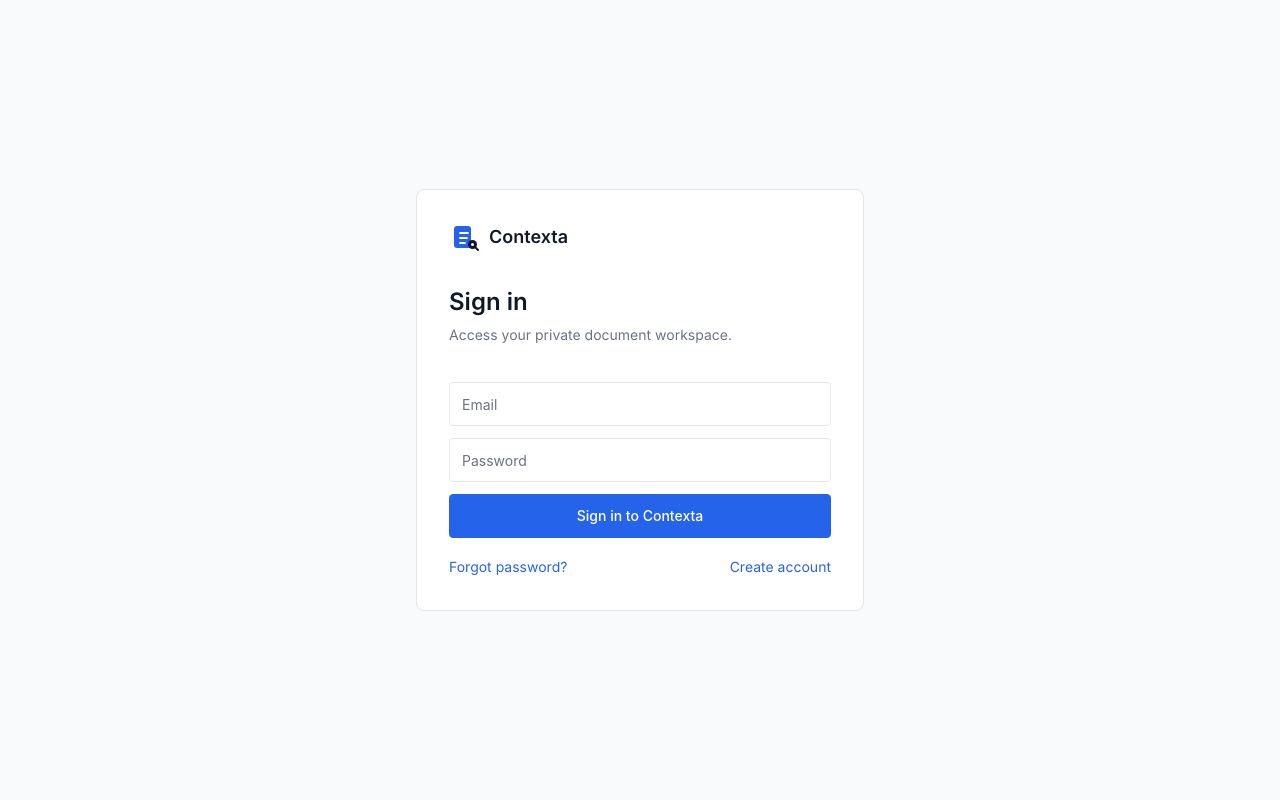
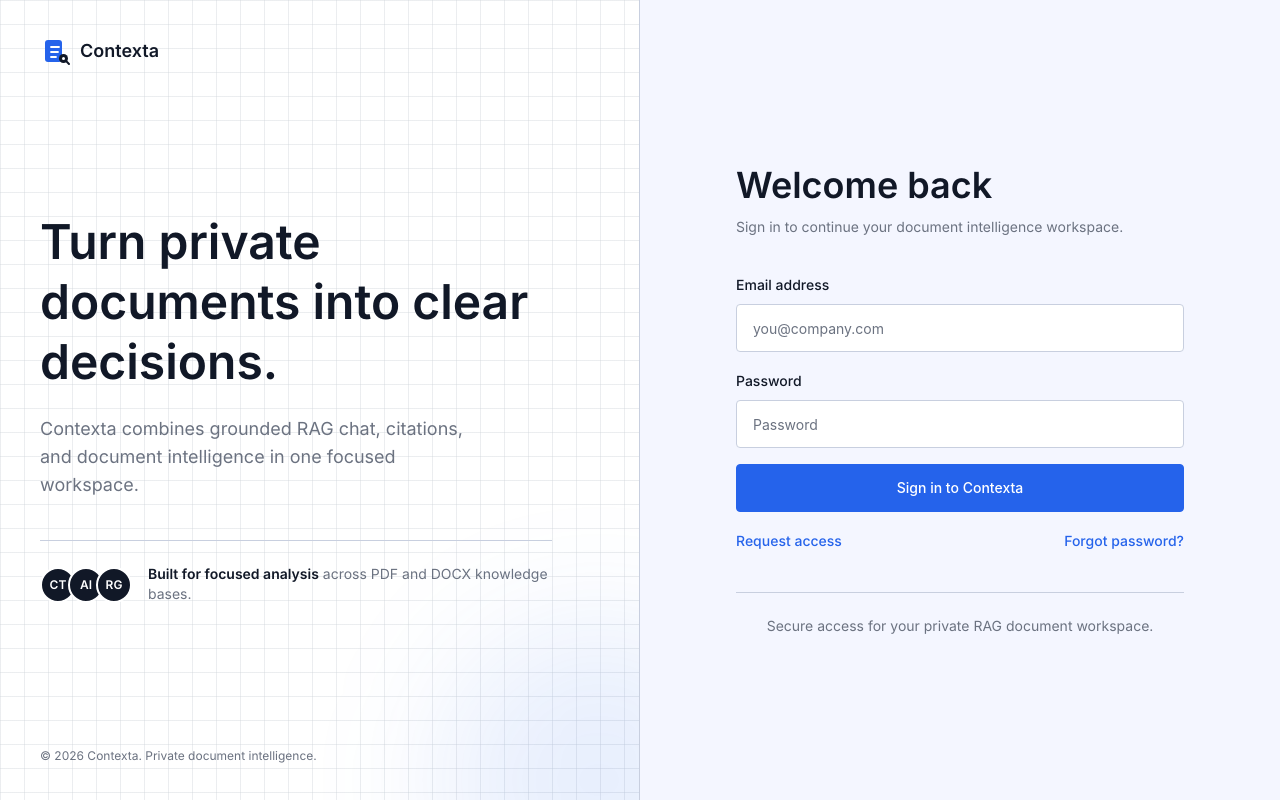
Before and after one commit to Vann4799/Contexta, a Next.js app in the folder apps/web/: page /login in a window 1280 px wide. Built offline with nearby package versions, Linux system fonts and the light colour scheme.

Commit message:
feat: redesign login screen

```diff
--- a/apps/web/app/globals.css
+++ b/apps/web/app/globals.css
@@ -34,3 +34,10 @@ a {
   color: inherit;
   text-decoration: none;
 }
+
+.login-grid-bg {
+  background-size: 24px 24px;
+  background-image:
+    linear-gradient(to right, rgba(209, 213, 219, 0.42) 1px, transparent 1px),
+    linear-gradient(to bottom, rgba(209, 213, 219, 0.42) 1px, transparent 1px);
+}
--- a/apps/web/app/login/page.tsx
+++ b/apps/web/app/login/page.tsx
@@ -4,19 +4,66 @@ import { ContextaLogo } from "@/components/contexta-logo";
 
 export default function LoginPage() {
   return (
-    <main className="flex min-h-screen items-center justify-center bg-background px-4 py-8">
-      <section className="w-full max-w-md rounded-contexta border border-border bg-white p-6 shadow-soft sm:p-8">
+    <main className="min-h-screen bg-[#f4f6ff] text-ink md:grid md:grid-cols-2">
+      <section className="login-grid-bg relative hidden min-h-screen flex-col justify-between overflow-hidden border-r border-[#c8cfdf] bg-white px-10 py-9 md:flex">
         <ContextaLogo />
-        <h1 className="mt-8 font-heading text-2xl font-semibold">Sign in</h1>
-        <p className="mt-2 text-sm text-subtle">Access your private document workspace.</p>
-        <AuthForm mode="login" />
-        <div className="mt-5 flex flex-col gap-2 text-sm sm:flex-row sm:justify-between">
-          <Link href="/forgot-password" className="text-primary hover:text-blue-700">
-            Forgot password?
-          </Link>
-          <Link href="/register" className="text-primary hover:text-blue-700">
-            Create account
-          </Link>
+
+        <div className="max-w-lg">
+          <h1 className="font-heading text-5xl font-semibold leading-tight text-ink">
+            Turn private documents into clear decisions.
+          </h1>
+          <p className="mt-6 max-w-md text-lg leading-7 text-subtle">
+            Contexta combines grounded RAG chat, citations, and document intelligence in one focused workspace.
+          </p>
+
+          <div className="mt-10 border-t border-[#c8cfdf] pt-6">
+            <div className="flex items-center gap-4">
+              <div className="flex -space-x-2">
+                {["CT", "AI", "RG"].map((label) => (
+                  <span
+                    key={label}
+                    className="flex h-9 w-9 items-center justify-center rounded-full border-2 border-white bg-ink text-xs font-semibold text-white"
+                  >
+                    {label}
+                  </span>
+                ))}
+              </div>
+              <p className="text-sm leading-5 text-subtle">
+                <span className="font-semibold text-ink">Built for focused analysis</span> across PDF and DOCX knowledge bases.
+              </p>
+            </div>
+          </div>
+        </div>
+
+        <p className="text-xs text-subtle">© 2026 Contexta. Private document intelligence.</p>
+        <div className="pointer-events-none absolute bottom-[-140px] right-[-120px] h-80 w-80 rounded-full bg-primary/10 blur-3xl" />
+      </section>
+
+      <section className="flex min-h-screen items-center justify-center px-5 py-10 sm:px-8">
+        <div className="w-full max-w-md rounded-contexta border border-[#c8cfdf] bg-white p-6 shadow-soft md:border-0 md:bg-transparent md:p-0 md:shadow-none">
+          <div className="mb-8 md:hidden">
+            <ContextaLogo />
+          </div>
+
+          <div className="mb-8">
+            <h2 className="font-heading text-4xl font-semibold leading-tight">Welcome back</h2>
+            <p className="mt-2 text-sm leading-6 text-subtle">Sign in to continue your document intelligence workspace.</p>
+          </div>
+
+          <AuthForm mode="login" />
+
+          <div className="mt-5 flex items-center justify-between gap-3 text-sm">
+            <Link href="/register" className="font-medium text-primary hover:text-blue-700">
+              Request access
+            </Link>
+            <Link href="/forgot-password" className="font-medium text-primary hover:text-blue-700">
+              Forgot password?
+            </Link>
+          </div>
+
+          <div className="mt-10 border-t border-[#c8cfdf] pt-6">
+            <p className="text-center text-sm text-subtle">Secure access for your private RAG document workspace.</p>
+          </div>
         </div>
       </section>
     </main>
--- a/apps/web/components/auth/auth-form.tsx
+++ b/apps/web/components/auth/auth-form.tsx
@@ -116,49 +116,51 @@ export function AuthForm({ mode }: AuthFormProps) {
   }
 
   return (
-    <form className="mt-6 space-y-3" onSubmit={handleSubmit}>
+    <form className="mt-6 space-y-4" onSubmit={handleSubmit}>
       {isRegister ? (
-        <>
-          <label className="sr-only" htmlFor="register-name">
+        <div className="space-y-2">
+          <label className="text-sm font-medium text-ink" htmlFor="register-name">
             Full name
           </label>
           <input
             id="register-name"
             autoComplete="name"
-            className="h-11 w-full rounded border border-border px-3 text-sm leading-5 outline-none transition placeholder:text-subtle focus:border-primary"
-            placeholder="Full name"
+            className="h-12 w-full rounded border border-[#c8cfdf] bg-white px-4 text-sm leading-5 outline-none transition placeholder:text-subtle focus:border-primary"
+            placeholder="Your name"
             value={fullName}
             onChange={(event) => setFullName(event.target.value)}
           />
-        </>
+        </div>
       ) : null}
-      <label className="sr-only" htmlFor={`${mode}-email`}>
-        Email
+      <div className="space-y-2">
+        <label className="text-sm font-medium text-ink" htmlFor={`${mode}-email`}>
+          {mode === "login" ? "Email address" : "Email"}
         </label>
         <input
           id={`${mode}-email`}
           autoComplete="email"
-        className="h-11 w-full rounded border border-border px-3 text-sm leading-5 outline-none transition placeholder:text-subtle focus:border-primary"
-        placeholder="Email"
+          className="h-12 w-full rounded border border-[#c8cfdf] bg-white px-4 text-sm leading-5 outline-none transition placeholder:text-subtle focus:border-primary"
+          placeholder="you@company.com"
           type="email"
           value={email}
           onChange={(event) => setEmail(event.target.value)}
         />
+      </div>
       {needsPassword ? (
-        <>
-          <label className="sr-only" htmlFor={`${mode}-password`}>
+        <div className="space-y-2">
+          <label className="text-sm font-medium text-ink" htmlFor={`${mode}-password`}>
             Password
           </label>
           <input
             id={`${mode}-password`}
             autoComplete={mode === "login" ? "current-password" : "new-password"}
-            className="h-11 w-full rounded border border-border px-3 text-sm leading-5 outline-none transition placeholder:text-subtle focus:border-primary"
+            className="h-12 w-full rounded border border-[#c8cfdf] bg-white px-4 text-sm leading-5 outline-none transition placeholder:text-subtle focus:border-primary"
             placeholder="Password"
             type="password"
             value={password}
             onChange={(event) => setPassword(event.target.value)}
           />
-        </>
+        </div>
       ) : null}
       {message ? (
         <p
@@ -170,7 +172,7 @@ export function AuthForm({ mode }: AuthFormProps) {
           {message.text}
         </p>
       ) : null}
-      <Button className="h-11 w-full" disabled={isSubmitting} type="submit">
+      <Button className="h-12 w-full" disabled={isSubmitting} type="submit">
         {isSubmitting ? "Working..." : copy[mode].button}
       </Button>
     </form>
--- a/apps/web/next.config.ts
+++ b/apps/web/next.config.ts
@@ -1,5 +1,7 @@
 import type { NextConfig } from "next";
 
-const nextConfig: NextConfig = {};
+const nextConfig: NextConfig = {
+  devIndicators: false
+};
 
 export default nextConfig;
```
Also changed, not shown: apps/web/public/contexta.css. Lines whose indentation alone changed are shown as unchanged.
